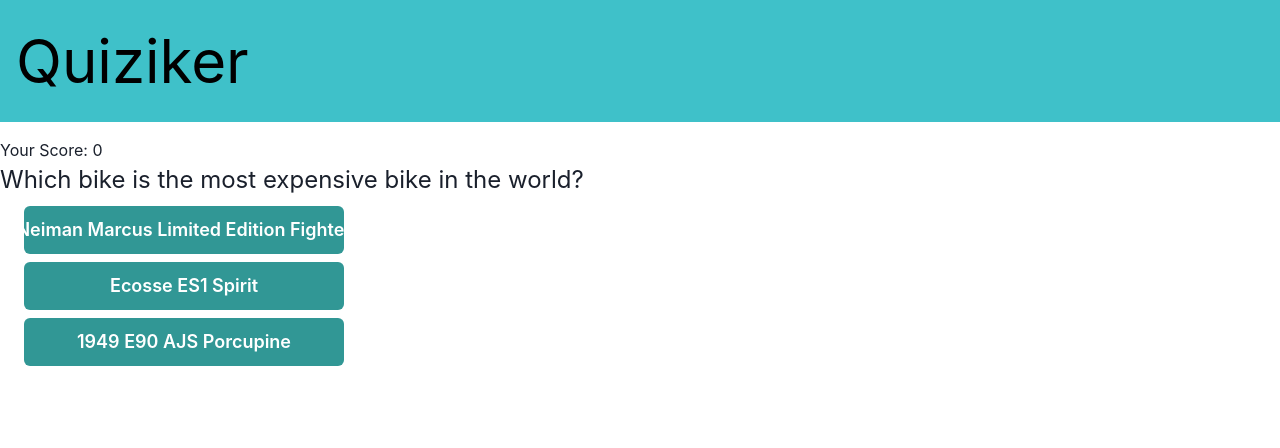
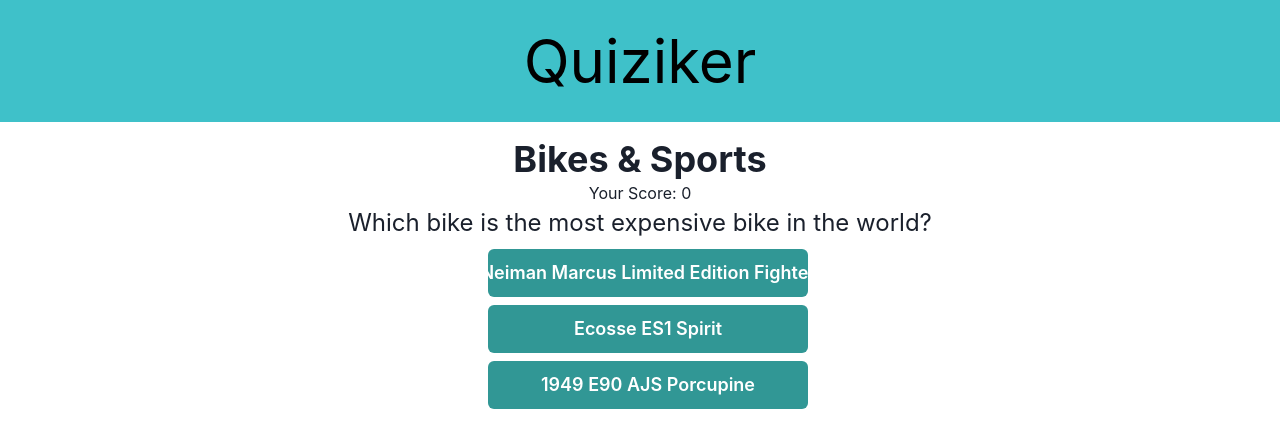
Before and after one commit to priyanshu769/quiziker, a React (Create React App) app: page /play/123 in a window 1280 px wide. Shown: the top 448 px of the page. Built offline with nearby package versions, Linux system fonts and the light colour scheme.

Commit message:
Style: Fixed style (centered elemnets)

```diff
--- a/src/App.tsx
+++ b/src/App.tsx
@@ -8,7 +8,7 @@
 function App() {
   return (
     <div className="App">
-      <Box bg="#3fc1c9" w="100%" p={4} marginBottom="1rem" color="black">
+      <Box textAlign="center" bg="#3fc1c9" w="100%" p={4} marginBottom="1rem" color="black">
         <Text fontSize="6xl">Quiziker</Text>
       </Box>
       <Routes>
--- a/src/pages/finalScore.tsx
+++ b/src/pages/finalScore.tsx
@@ -2,7 +2,7 @@
 import { useQuiz } from "../contexts/QuizContext";
 import { useParams, Link } from "react-router-dom";
 import { quizzes } from "../utils/data";
-import { Quiz, Option } from "../utils/types";
+import { Quiz } from "../utils/types";
 
 const FinalScore = () => {
     const { state, dispatch } = useQuiz()
@@ -10,13 +10,15 @@
     const quizToPlay: Quiz | undefined = quizzes.find(quiz => quiz.id === quizId)
     return (
         <div>
-            <Link to="/">
-            <Button onClick={()=> dispatch({ type: "RESET_QUIZ" })} colorScheme="teal" size="lg" width="10rem" >
-                Play More
-            </Button>
-            </Link>
-            <Text fontSize="4xl">{quizToPlay?.name}</Text>
-            <Text fontSize="3xl">Your final score is {state.score}.</Text>
+            <Box textAlign="center">
+                <Link to="/">
+                    <Button onClick={() => dispatch({ type: "RESET_QUIZ" })} colorScheme="teal" size="lg" width="10rem" >
+                        Play More
+                    </Button>
+                </Link>
+            </Box>
+            <Text textAlign="center" fontSize="4xl">{quizToPlay?.name}</Text>
+            <Text textAlign="center" fontSize="3xl">Your final score is {state.score}.</Text>
             <Flex alignItems="flex-start" justifyContent="center" flexWrap="wrap">
                 {
                     quizToPlay?.questions.map(question => {
--- a/src/pages/playArea.tsx
+++ b/src/pages/playArea.tsx
@@ -48,10 +48,10 @@
 
     return (
         <div>
-            <Heading>{state.quizToPlay?.name}</Heading>
-            <Text>Your Score: {state.score}</Text>
-            <Text fontSize="2xl">{quizToPlay?.questions[state.currentQuestionNumber].question}</Text>
-            <UnorderedList listStyleType="none">
+            <Heading textAlign="center">{quizToPlay?.name}</Heading>
+            <Text textAlign="center">Your Score: {state.score}</Text>
+            <Text textAlign="center" fontSize="2xl">{quizToPlay?.questions[state.currentQuestionNumber].question}</Text>
+            <UnorderedList textAlign="center" listStyleType="none">
                 {quizToPlay?.questions[state.currentQuestionNumber].options.map((option: Option) => {
                     return (
                         <ListItem margin={2}>
--- a/src/pages/quizzes.tsx
+++ b/src/pages/quizzes.tsx
@@ -8,7 +8,7 @@
             <Flex alignItems="flex-start" justifyContent="center" flexWrap="wrap">
                 {quizzes.map(quiz => {
                     return (
-                        <Box bg="#3fc1c9" w="20rem" p={4} m={1} color="white">
+                        <Box textAlign="center" bg="#3fc1c9" w="20rem" p={4} m={1} color="white">
                             <Text fontSize="2xl">{quiz.name}</Text>
                             <Link to={`/play/${quiz.id}`}>
                                 <Button colorScheme="teal" size="lg">
```
